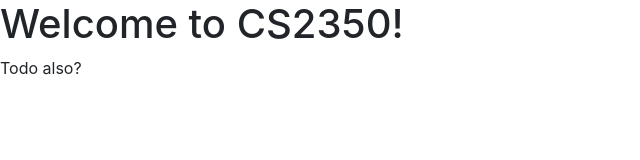
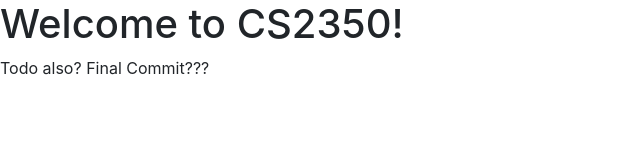
Before and after one commit to NathanKnapczyk/cs2350-practice-07, a plain HTML site: page src/index.html in a window 1280 px wide. Shown: the whole page, without its empty margins (0-640 px from the left). Drawn offline with nearby package versions, Linux system fonts and the light colour scheme.

Commit message:
Final Commit

```diff
--- a/src/index.html
+++ b/src/index.html
@@ -13,6 +13,7 @@
   <h1>Welcome to CS2350!</h1>
   <script src="/javascripts/main.js"></script>
   Todo also?
+  Final Commit???
 </body>
 
 </html>
```
